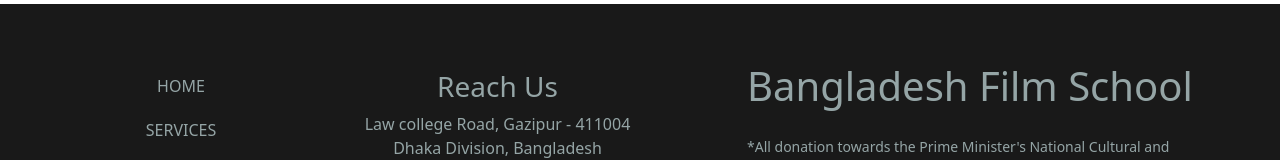
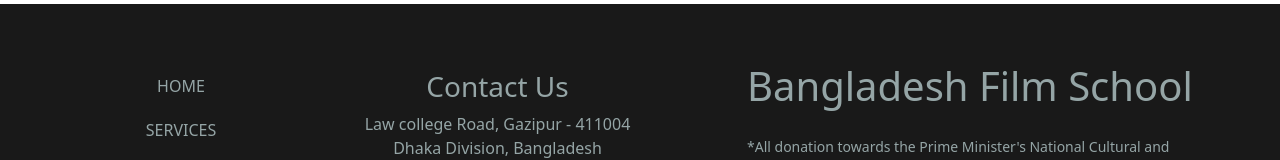
Before and after one commit to arunabhnewar/bangladesh-film-school, a React (Create React App) app: page / in a window 1280 px wide. Shown: the part 1721-1881 px from the top of the page. Built offline with nearby package versions, Linux system fonts and the light colour scheme.

Commit message:
footer changed

```diff
--- a/src/Components/Footer/Footer.js
+++ b/src/Components/Footer/Footer.js
@@ -23,7 +23,7 @@
 
                         <div className="col-md-5">
                             <div className="mt-3">
-                                <h3>Reach Us</h3>
+                                <h3>Contact Us</h3>
                                 <p>
                                     Law college Road, Gazipur - 411004
                                     <br />
```
